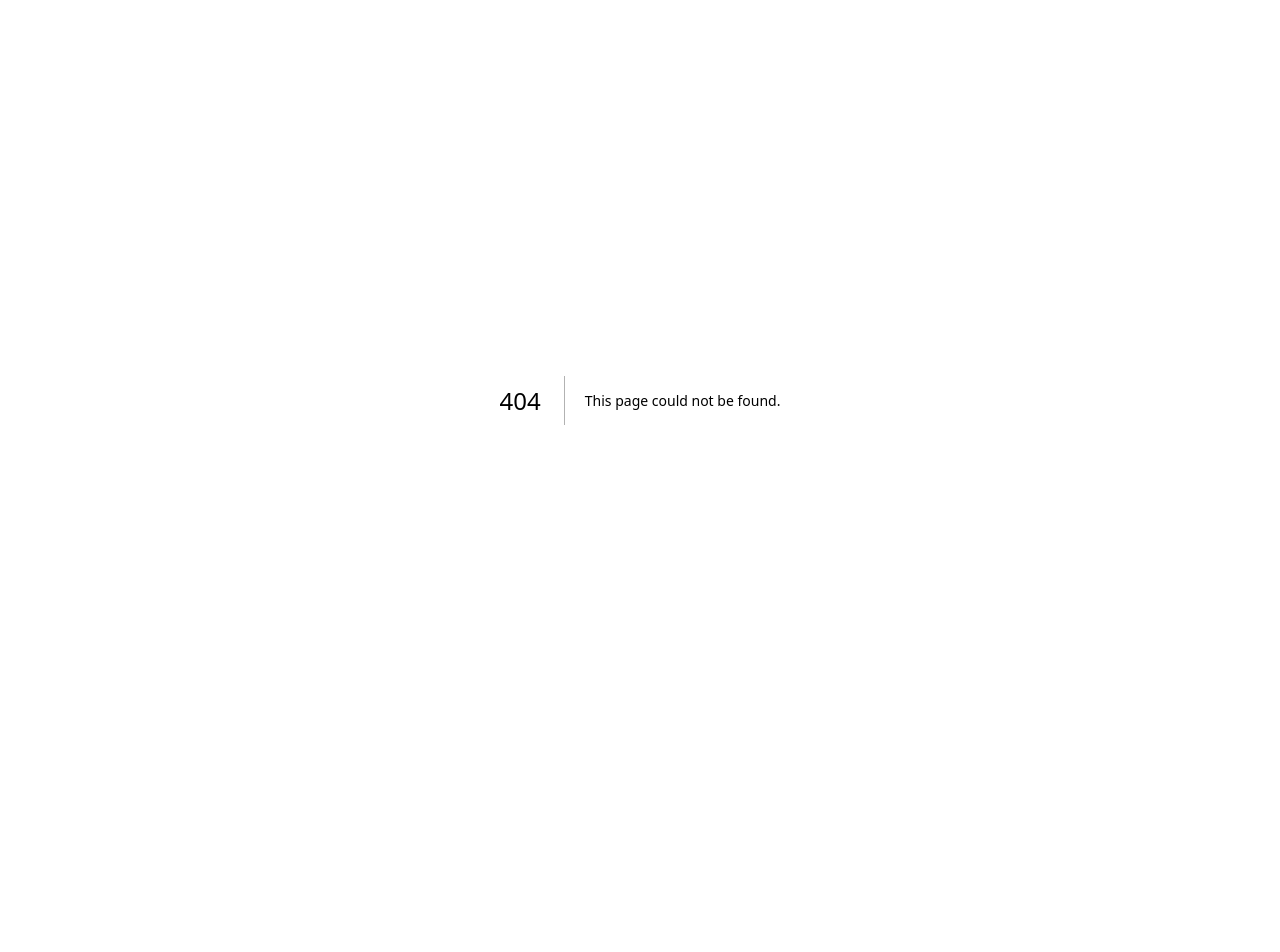
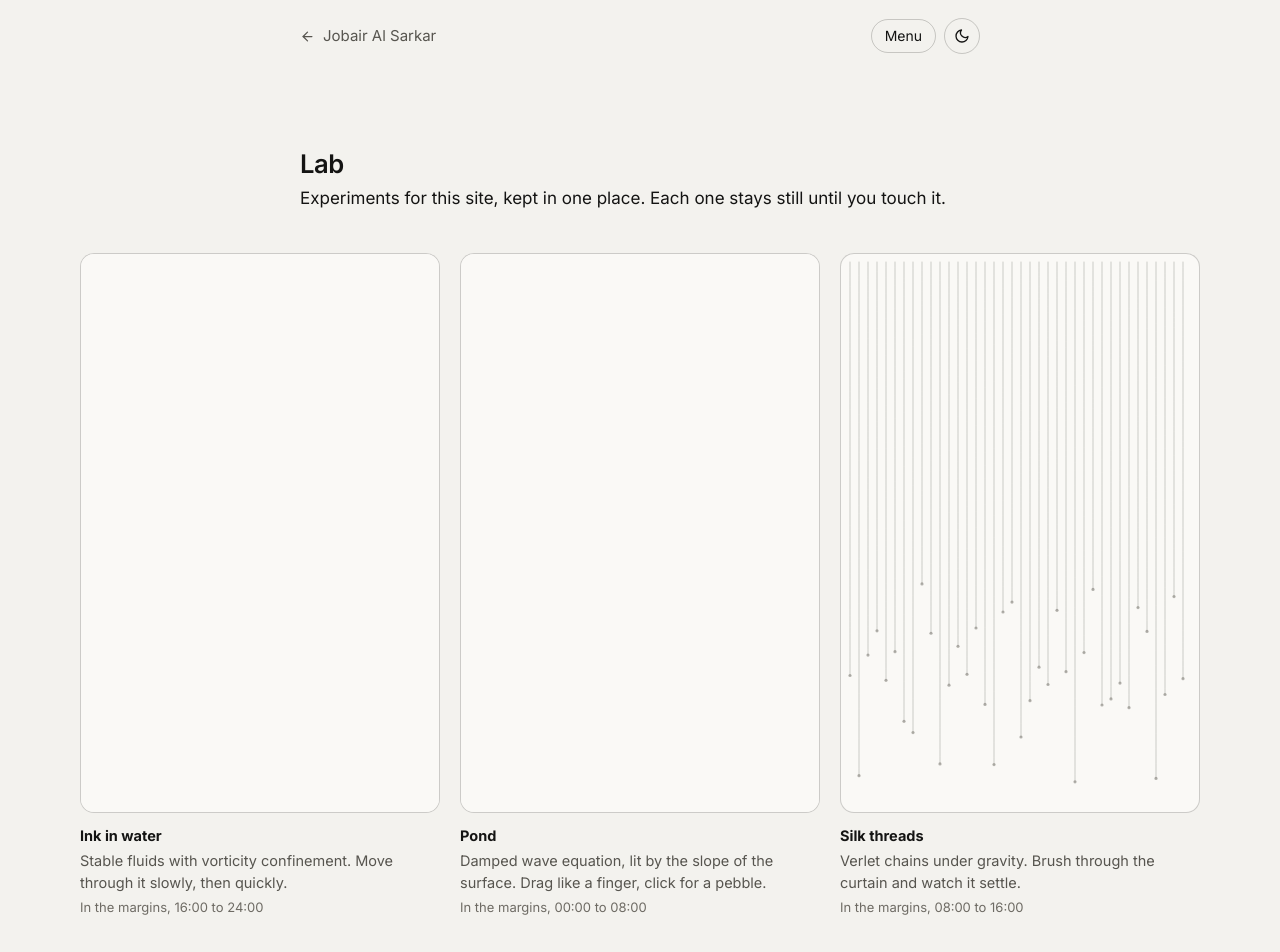
Before and after one commit to jobairalsarkar1/new-portfolio, a Next.js app: page /lab in a window 1280 px wide. Before the commit this address had no page. Shown: the top 952 px of the page. Before the commit the page ends 800 px from the top, so only its background shows below. Built offline with nearby package versions, Linux system fonts and the light colour scheme.

Commit message:
Bring back the lab as a permanent home for experiments
The lab page reuses the margin effect modules, so experiments shown
there and on the site share one implementation. Each entry notes where
it is used. Not linked anywhere and marked noindex.

```diff
--- /dev/null
+++ b/app/(site)/lab/Experiment.tsx
@@ -0,0 +1,23 @@
+"use client";
+
+import { useEffect, useRef } from "react";
+import { createSetup } from "../_components/margins/canvas";
+import { startInk } from "../_components/margins/ink";
+import { startPond } from "../_components/margins/pond";
+import { startThreads } from "../_components/margins/threads";
+
+const experiments = { ink: startInk, pond: startPond, threads: startThreads };
+
+export type ExperimentId = keyof typeof experiments;
+
+export default function Experiment({ id }: { id: ExperimentId }) {
+  const canvasRef = useRef<HTMLCanvasElement>(null);
+
+  useEffect(() => {
+    const canvas = canvasRef.current;
+    if (!canvas) return;
+    return experiments[id](createSetup(canvas));
+  }, [id]);
+
+  return <canvas ref={canvasRef} className="lab-canvas" />;
+}
--- /dev/null
+++ b/app/(site)/lab/page.tsx
@@ -0,0 +1,57 @@
+import type { Metadata } from "next";
+import Experiment, { type ExperimentId } from "./Experiment";
+
+export const metadata: Metadata = {
+  title: "Lab | Jobair Al Sarkar",
+  robots: { index: false, follow: false },
+};
+
+// Every experiment gets an entry here, including ones that are not on the
+// site any more, so the history of ideas stays in one place.
+const experiments: { id: ExperimentId; name: string; note: string; status: string }[] = [
+  {
+    id: "ink",
+    name: "Ink in water",
+    note: "Stable fluids with vorticity confinement. Move through it slowly, then quickly.",
+    status: "In the margins, 16:00 to 24:00",
+  },
+  {
+    id: "pond",
+    name: "Pond",
+    note: "Damped wave equation, lit by the slope of the surface. Drag like a finger, click for a pebble.",
+    status: "In the margins, 00:00 to 08:00",
+  },
+  {
+    id: "threads",
+    name: "Silk threads",
+    note: "Verlet chains under gravity. Brush through the curtain and watch it settle.",
+    status: "In the margins, 08:00 to 16:00",
+  },
+];
+
+export default function LabPage() {
+  return (
+    <>
+      <section className="intro">
+        <h1>Lab</h1>
+        <p>
+          Experiments for this site, kept in one place. Each one stays still
+          until you touch it.
+        </p>
+      </section>
+
+      <div className="lab-grid">
+        {experiments.map((experiment) => (
+          <figure key={experiment.id} className="lab-panel">
+            <Experiment id={experiment.id} />
+            <figcaption>
+              <strong>{experiment.name}</strong>
+              <span>{experiment.note}</span>
+              <span className="lab-status">{experiment.status}</span>
+            </figcaption>
+          </figure>
+        ))}
+      </div>
+    </>
+  );
+}
--- a/app/(site)/site.css
+++ b/app/(site)/site.css
@@ -1453,6 +1453,57 @@ html[data-theme="dark"]:has(.site) {
   height: 18px;
 }
 
+/* Lab */
+
+.lab-grid {
+  display: grid;
+  grid-template-columns: repeat(3, minmax(0, 1fr));
+  gap: 20px;
+  width: min(100vw - 32px, 1120px);
+  margin: 40px 0 0 50%;
+  transform: translateX(-50%);
+}
+
+.lab-panel {
+  margin: 0;
+}
+
+.lab-canvas {
+  --canvas-bg: var(--bg-raised);
+  display: block;
+  width: 100%;
+  height: 560px;
+  border: 1px solid var(--line-strong);
+  border-radius: 14px;
+  background: var(--bg-raised);
+  cursor: crosshair;
+  touch-action: none;
+}
+
+.lab-panel figcaption {
+  display: grid;
+  gap: 4px;
+  margin-top: 12px;
+  color: var(--fg-muted);
+  font-size: 14.5px;
+  line-height: 1.5;
+}
+
+.lab-panel strong {
+  color: var(--fg);
+}
+
+.lab-status {
+  color: var(--fg-subtle);
+  font-size: 13px;
+}
+
+@media (max-width: 860px) {
+  .lab-grid {
+    grid-template-columns: 1fr;
+  }
+}
+
 /* Articles and case studies */
 
 .article-header {
```
